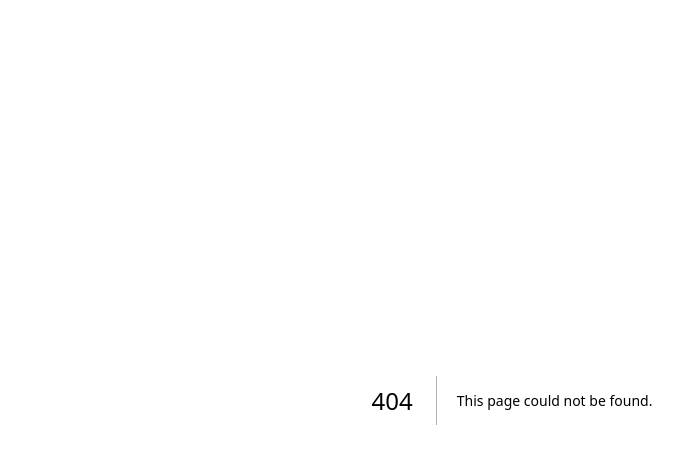
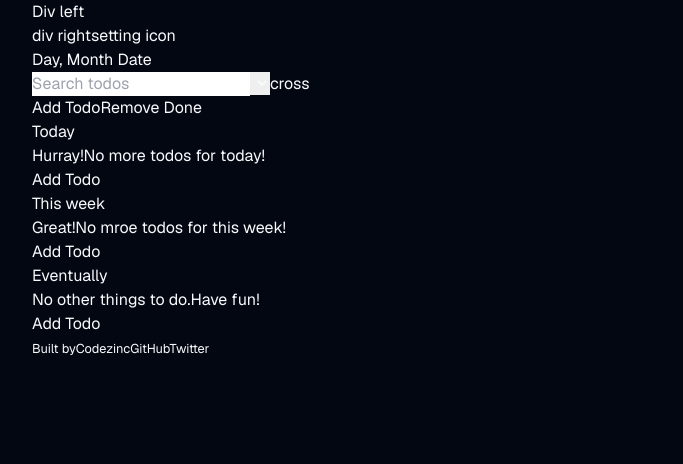
Before and after one commit to anuragg-p/codezinc-frontend, a Next.js app: page /apps/simple-todo in a window 1280 px wide. Before the commit this address had no page. Shown: the top 464 px of the page, without its empty margins (128-811 px from the left). Built offline with nearby package versions, Linux system fonts and the light colour scheme.

Commit message:
added a simple todo app page and connected it to one of the app card in main page

```diff
--- /dev/null
+++ b/src/app/apps/simple-todo/page.tsx
@@ -0,0 +1,72 @@
+export default function TodoPage() {
+    return (
+        <main className="">
+            <header>
+                <div>Div left</div>
+                <div>div right
+                    <button>
+                        setting icon
+                    </button>
+                </div>
+            </header>
+            <div className="">
+                <header>
+                    <h1>
+                        Day, Month Date
+                    </h1>
+                    <div>
+                        <form action="">
+                            <input type="text" placeholder="Search todos" />
+                            <select name="" id=""></select>
+                            <button>cross</button>
+                        </form>
+                        <div>
+                            <button>Add Todo</button>
+                            <button>Remove Done</button>
+                        </div>
+                    </div>
+                </header>
+                <section>
+                    <article>
+                        <header>
+                            <h1>Today</h1>
+                        </header>
+                        <div>
+                            <div></div>
+                            <p>Hurray!No more todos for today!</p>
+                            <button>Add Todo</button>
+                        </div>
+                    </article>
+                    <article>
+                        <header>
+                            <h1>This week</h1>
+                        </header>
+                        <div>
+                            <div></div>
+                            <p>Great!No mroe todos for this week!</p>
+                            <button>Add Todo</button>
+                        </div>
+                    </article>
+                    <article>
+                        <header>
+                            <h1>Eventually</h1>
+                        </header>
+                        <div>
+                            <div></div>
+                            <p>No other things to do.Have fun!</p>
+                            <button>Add Todo</button>
+                        </div>
+                    </article>
+                </section>
+            </div>
+            <footer>
+                <small>
+                    Built by
+                    <a href="">Codezinc</a>
+                    <a href="">GitHub</a>
+                    <a href="">Twitter</a>
+                </small>
+            </footer>
+        </main>
+    );
+}
--- a/src/app/page.tsx
+++ b/src/app/page.tsx
@@ -2,7 +2,6 @@
 import {
   Card,
   CardHeader,
-  CardFooter,
   CardTitle,
   CardDescription,
   CardContent,
@@ -14,46 +13,40 @@ export default function HomePage() {
 
   const apps = [
     {
-      title: "Games App",
-      description: "Games App",
-      route: "/apps/games",
-      content: "Content",
-      footer: "footer message",
+      title: "Todo App",
+      description: "Todo App",
+      route: "/apps/simple-todo",
+      content: "A simple todo app",
     },
     {
       title: "Msnger App",
       description: "Messanger App",
       route: "/apps/messanger",
       content: "Content",
-      footer: "footer message",
     },
     {
       title: "Weather App",
       description: "Weather App",
       route: "/apps/weather",
       content: "Content",
-      footer: "footer message",
     },
     {
       title: "Games App",
       description: "Games App",
       route: "/apps/games",
       content: "Content",
-      footer: "footer message",
     },
     {
       title: "Msnger App",
       description: "Messanger App",
       route: "/apps/messanger",
       content: "Content",
-      footer: "footer message",
     },
     {
       title: "Weather App",
       description: "Weather App",
       route: "/apps/weather",
       content: "Content",
-      footer: "footer message",
     },
   ];
 
```
